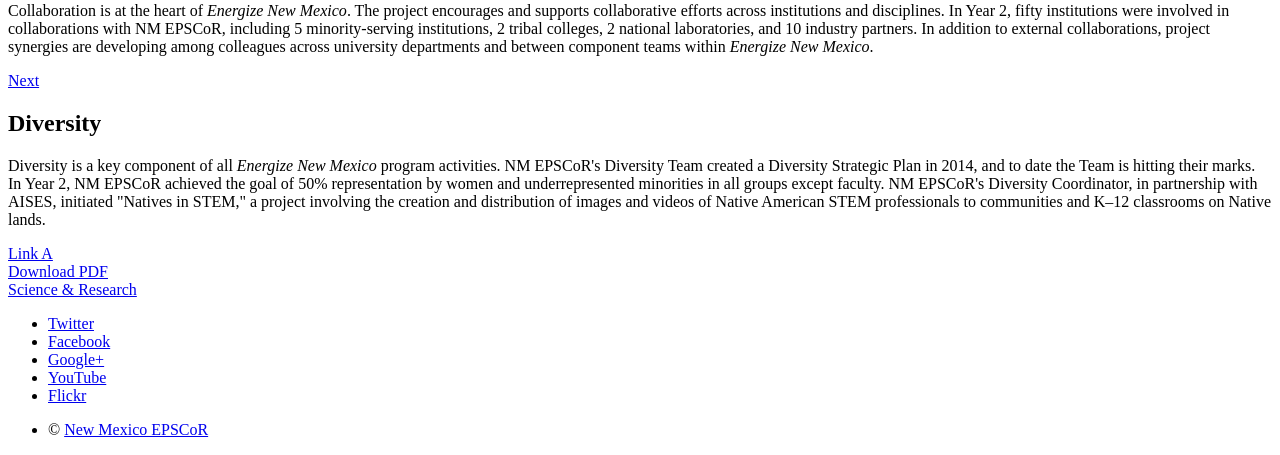
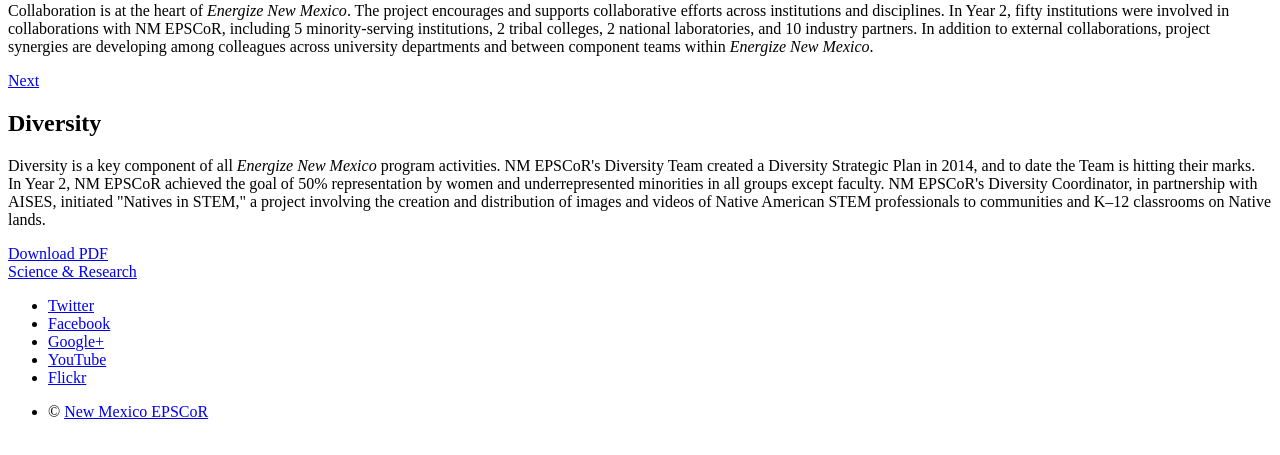
Before and after one commit to cjallen-epscor/cjallen-epscor.github.io, a PHP site: page / in a window 1280 px wide. Shown: the part 814-1269 px from the top of the page. After the commit the page ends 1233 px from the top, so only its background shows below. Run offline with PHP 8.4, Linux system fonts and the light colour scheme.

Commit message:
added banner to CI page
also updated index to only have two links

```diff
--- a/index.html
+++ b/index.html
@@ -98,9 +98,8 @@
 
        	 <!-- Teal Nav banner above main footer-->
             <div class="homepage-footer-banner">
-                    <div class="float-left"><a href="#">Link A</a></div>
-					<div class="float-left"><a href="#" target="_blank">Download PDF</a></div>
-				 	<div class="float-left"><a href="science.html">Science &amp; Research</a></div>
+					<div class="float-left-50"><a href="#" target="_blank">Download PDF</a></div>
+				 	<div class="float-left-50"><a href="science.html">Science &amp; Research</a></div>
  			</div>
 
 		<!-- Footer -->
```
Also changed, not shown: css/style.css (+8 -1 lines), cyberinfrastructure.html (+7 -0 lines).
